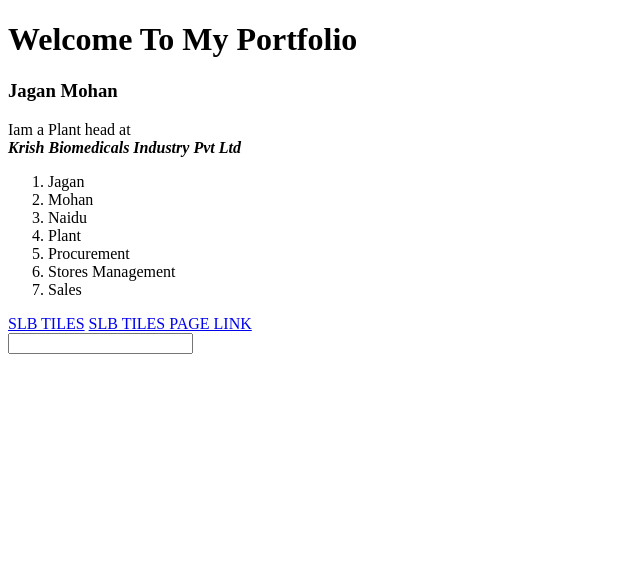
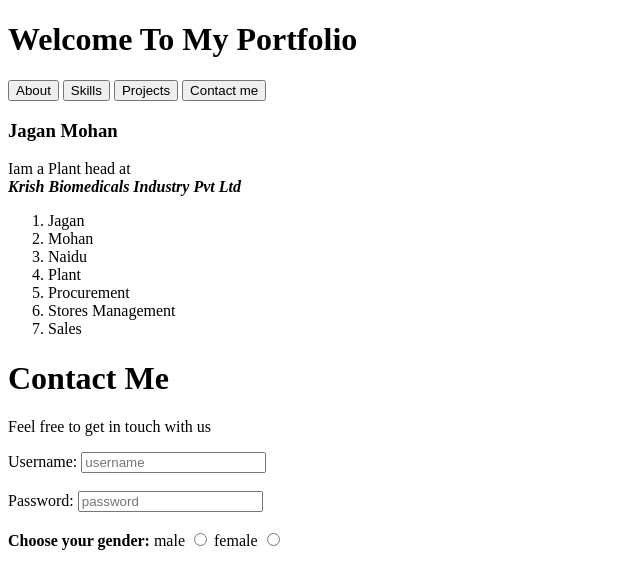
Before and after one commit to jaganakshintala/MyPortfoliojagan, a plain HTML site: page index.html in a window 1280 px wide. Shown: the whole page, without its empty margins (0-640 px from the left). Drawn offline with Linux system fonts and the light colour scheme.

Commit message:
Updated one

```diff
--- a/index.html
+++ b/index.html
@@ -7,6 +7,10 @@
 </head>
 <body>
     <h1>Welcome To My Portfolio</h1>
+    <a href="https://slbtiles.in"><button>About</button></a>
+    <a href="https://slbtiles.in"><button>Skills</button></a>
+    <a href="https://slbtiles.in"><button>Projects</button></a>
+    <a href="https://slbtiles.in"><button>Contact me</button></a>
     <h3>Jagan Mohan</h3>
     <p>Iam a Plant head at <br> <em><strong>Krish Biomedicals Industry Pvt Ltd</strong></em> </p>
     <ol>
@@ -19,13 +23,19 @@
         <li>Sales</li>
 
     </ol>
-    <a href="www.slbtiles.in">SLB TILES</a>
-    <a href="http://slbtiles.in">SLB TILES PAGE LINK</a>
 
-    <form>
-
-        <input>
-
-    </form>
+    <h1>Contact Me</h1>
+    <p>Feel free to get in touch with us</p>
+    <form action="">
+    <label for="username">Username: </label>
+    <input type="text" id="username" name="userdata" placeholder="username" required><br><br>
+    <label for="password">Password: </label>
+    <input type="password" id="password" name="userdata" placeholder="password" required><br><br>
+    <b>Choose your gender:</b>
+    <label for="male">male</label>
+    <input type="radio" id="male" name="userdata" value="male" required>
+    <label for="female">female</label>
+    <input type="radio" id="female" name="userdata" value="female" required>
+</form>
 </body>
 </html>
```
Also changed, not shown: Forms/formvalidation.html (added, +35 -0 lines).
